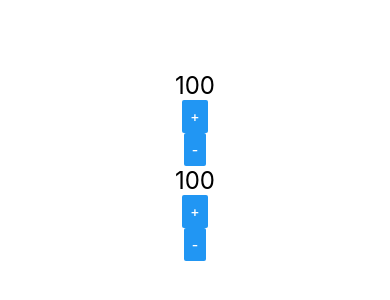
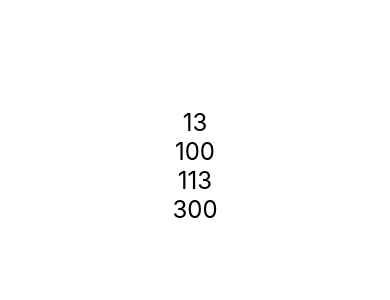
Before and after one commit to leohenriq/AprendizadoReactNative, a React Native app in the folder Exercicios/: screen / in a window 390 px wide. Shown: the part 256-556 px from the top of the page. Built offline with nearby package versions, Linux system fonts and the light colour scheme.

Commit message:
comunicacao direta

```diff
--- a/Exercicios/src/App.js
+++ b/Exercicios/src/App.js
@@ -1,6 +1,7 @@
 import React from 'react';
 import {View, StyleSheet} from 'react-native';
-import Contador from './components/Contador';
+import Pai from './components/direta/Pai';
+// import Contador from './components/Contador';
 // import Button from './components/Button';
 // import Titulo from './components/Titulo';
 // import Aleatorio from './components/Aleatorio';
@@ -9,8 +10,9 @@
 // import MinMax from './components/MinMax';
 export default () => (
   <View style={style.App}>
-    <Contador inicial={100} />
-    <Contador inicial={100} passo={13} />
+    <Pai />
+    {/* <Contador inicial={100} />
+    <Contador inicial={100} passo={13} /> */}
 
     {/* <Button /> */}
     {/* <Titulo principal="1234" secundario="4321" /> */}
--- /dev/null
+++ b/Exercicios/src/components/direta/Filho.js
@@ -0,0 +1,11 @@
+import React, {Fragment} from 'react';
+import {Text} from 'react-native';
+import Estilo from '../estilo';
+export default (props) => {
+  return (
+    <Fragment>
+      <Text style={Estilo.txtG}>{props.a}</Text>
+      <Text style={Estilo.txtG}>{props.b}</Text>
+    </Fragment>
+  );
+};
--- /dev/null
+++ b/Exercicios/src/components/direta/Pai.js
@@ -0,0 +1,12 @@
+import React, {Fragment} from 'react';
+import Filho from './Filho';
+export default (props) => {
+  let x = 13;
+  let y = 100;
+  return (
+    <Fragment>
+      <Filho a={x} b={y} />
+      <Filho a={x + 100} b={y + 200} />
+    </Fragment>
+  );
+};
```
